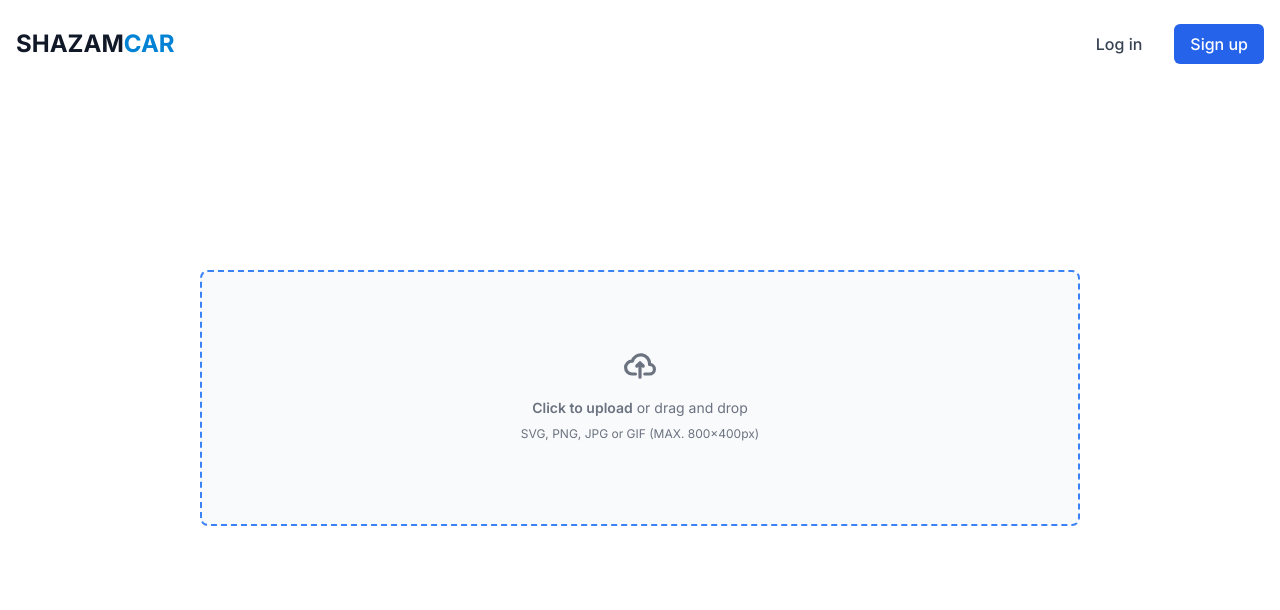
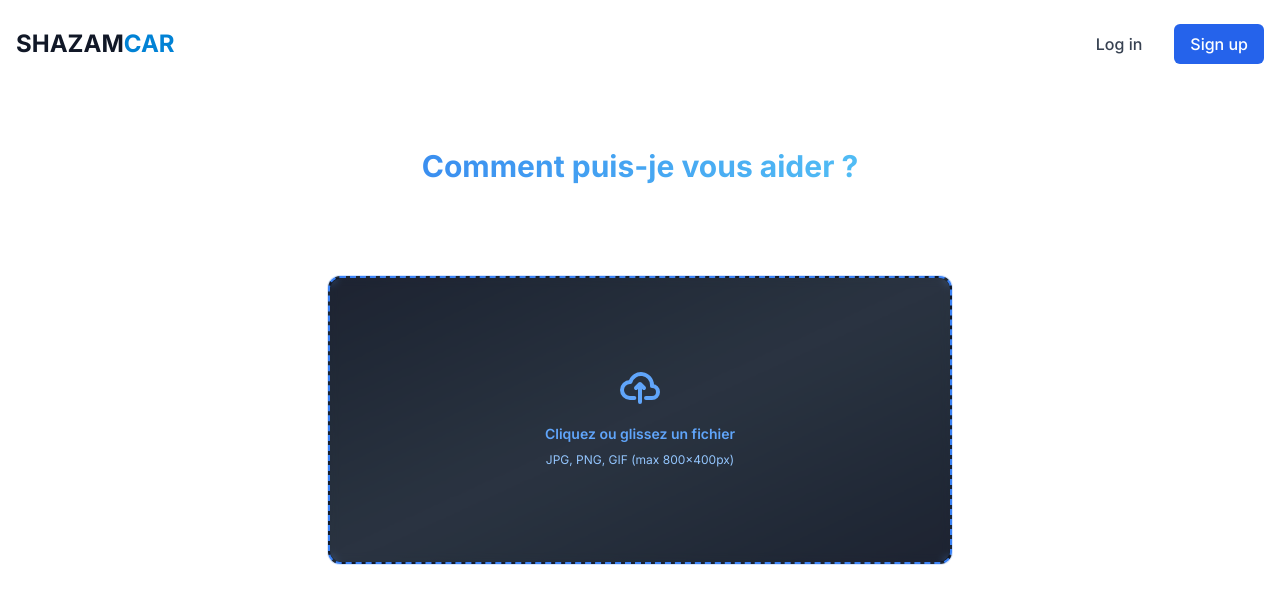
Before and after one commit to Amineo21/Pixalys, a Flask app: page /main in a window 1280 px wide. Shown: the top 610 px of the page. Run offline with Flask 3, Linux system fonts and the light colour scheme; some libraries are stand-ins or nearby versions.

Commit message:
feat: :lipstick:

```diff
--- a/app/templates/components/macros.html
+++ b/app/templates/components/macros.html
@@ -8,16 +8,30 @@
 
 {% endmacro %}
 
-{% macro card(title, content) %}
-<a href="#"
-   class="block max-w-sm mx-auto p-6 rounded-2xl border border-gray-200 bg-white shadow-md transition duration-300 hover:shadow-lg hover:bg-gray-50 dark:bg-[#0182D5] dark:border-transparent dark:hover:bg-[#0276bd]">
+{% macro card(title, content, image_url='#', button_text='Voir plus', link='#') %}
+<div class="max-w-4xl mx-auto flex flex-col md:flex-row bg-gradient-to-br from-gray-900 via-gray-800 to-gray-900
+            border border-blue-500 rounded-2xl shadow-lg overflow-hidden transition-all duration-300
+            hover:scale-[1.01] hover:shadow-blue-500/30 ring-1 ring-blue-500/10 animate-fade-in">
 
-  <h5 class="mb-3 text-2xl font-semibold tracking-tight text-gray-800 dark:text-white">
-    {{ title }}
-  </h5>
+  <!-- Image -->
+  <div class="md:w-1/2 w-full relative">
+    <img src="{{ image_url }}" alt="Image de la carte"
+         class="h-64 w-full object-cover transition-transform duration-300 hover:scale-105" />
+    <div class="absolute inset-0 bg-black/30 backdrop-blur-sm opacity-0 hover:opacity-100 transition duration-300"></div>
+  </div>
 
-  <p class="text-gray-600 dark:text-white text-base">
-    {{ content }}
-  </p>
-</a>
+  <!-- Content -->
+  <div class="md:w-1/2 w-full p-6 flex flex-col justify-center text-center md:text-left space-y-4">
+    <h3 class="text-2xl font-semibold text-white tracking-tight">{{ title }}</h3>
+    <p class="text-blue-200">{{ content }}</p>
+    <div>
+      <a href="{{ link }}"
+         class="inline-block px-5 py-2 text-sm font-medium text-white bg-blue-600
+                rounded-lg transition hover:bg-blue-500 hover:shadow-lg shadow-blue-500/30
+                ring-1 ring-blue-500/20">
+        {{ button_text }}
+      </a>
+    </div>
+  </div>
+</div>
 {% endmacro %}
--- a/app/templates/main.html
+++ b/app/templates/main.html
@@ -65,35 +65,92 @@
   </header>
 
 
-     <main class="  flex items-center flex-col  space-y-[60px]">
-
-
-<div class="download flex items-center justify-center w-full">
-    <label for="dropzone-file" class="flex flex-col items-center justify-center w-full h-64 border-2 border-blue-500 border-dashed rounded-lg cursor-pointer bg-gray-50 dark:hover:bg-blue-800 dark:bg-blue-700 hover:bg-blue-100 dark:border-gray-600 dark:hover:border-gray-500 dark:hover:bg-gray-600">
-        <div class="flex flex-col items-center justify-center pt-5 pb-6">
-            <svg class="w-8 h-8 mb-4 text-gray-500 dark:text-gray-400" aria-hidden="true" xmlns="http://www.w3.org/2000/svg" fill="none" viewBox="0 0 20 16">
-                <path stroke="currentColor" stroke-linecap="round" stroke-linejoin="round" stroke-width="2" d="M13 13h3a3 3 0 0 0 0-6h-.025A5.56 5.56 0 0 0 16 6.5 5.5 5.5 0 0 0 5.207 5.021C5.137 5.017 5.071 5 5 5a4 4 0 0 0 0 8h2.167M10 15V6m0 0L8 8m2-2 2 2"/>
-            </svg>
-            <p class="mb-2 text-sm text-gray-500 dark:text-gray-400"><span class="font-semibold">Click to upload</span> or drag and drop</p>
-            <p class="text-xs text-gray-500 dark:text-gray-400">SVG, PNG, JPG or GIF (MAX. 800x400px)</p>
-        </div>
-        <input id="dropzone-file" type="file" class="hidden" />
-    </label>
-</div>
+<h1 class="text-center text-3xl font-bold text-transparent bg-clip-text bg-gradient-to-r from-blue-600 to-cyan-300 dark:from-white dark:to-blue-200 animate-fade-in">
+  Comment puis-je vous aider&nbsp;?
+</h1>
 
 
 
 
+  <main class="flex flex-row md:flex-col items-center justify-center gap-12 px-4 py-8">
 
-   <div class="result">
+  <!-- Zone de téléchargement -->
+ <div class="w-full md:w-1/2 flex items-center justify-center">
+  <label for="dropzone-file"
+         class="relative group flex flex-col items-center justify-center w-full h-72 border-2 border-dashed rounded-xl cursor-pointer
+                bg-gradient-to-br from-gray-900 via-gray-800 to-gray-900
+                border-blue-500 hover:border-blue-400 transition-all duration-300 ease-in-out ring-1 ring-blue-500/20 hover:ring-2 hover:ring-blue-400/50 overflow-hidden">
 
-     {% from"components/macros.html" import card %}
-     {{card("titre", "nom")}}
+    <div class="absolute inset-0 rounded-xl bg-white/5 backdrop-blur-sm pointer-events-none"></div>
 
-   </div>
+    <!-- Preview Image -->
+    <img id="preview-image" class="hidden absolute inset-0 w-full h-full object-cover rounded-xl z-0 opacity-0 transition-opacity duration-300" />
 
-     </main>
+    <!-- Loading Spinner -->
+    <div id="loading-spinner" class="hidden z-10 animate-spin rounded-full h-8 w-8 border-t-2 border-b-2 border-blue-400"></div>
+
+    <!-- Content -->
+    <div id="upload-content" class="z-10 flex flex-col items-center justify-center pt-5 pb-6 text-center transition-opacity duration-300">
+      <svg class="w-10 h-10 mb-4 text-blue-400 group-hover:scale-110 transition-transform duration-300"
+           xmlns="http://www.w3.org/2000/svg" fill="none" viewBox="0 0 20 16">
+        <path stroke="currentColor" stroke-linecap="round" stroke-linejoin="round" stroke-width="2"
+              d="M13 13h3a3 3 0 0 0 0-6h-.025A5.56 5.56 0 0 0 16 6.5
+              5.5 5.5 0 0 0 5.207 5.021C5.137 5.017 5.071 5 5 5a4 4 0
+              0 0 0 8h2.167M10 15V6m0 0L8 8m2-2 2 2"/>
+      </svg>
+
+      <p class="mb-2 text-sm text-blue-200">
+        <span class="font-semibold text-blue-400">Cliquez ou glissez un fichier</span>
+      </p>
+      <p class="text-xs text-blue-300">JPG, PNG, GIF (max 800×400px)</p>
+    </div>
+
+    <input id="dropzone-file" type="file" class="hidden" accept="image/*" onchange="handleFileUpload(event)" />
+  </label>
+</div>
+
+
+  <!-- Résultat de la carte -->
+  <div class="w-full md:w-1/3">
+    {% from "components/macros.html" import card %}
+    {{ card("Titre de la carte", "Contenu de démonstration", image_url='#', link='#') }}
+  </div>
+
+</main>
+
 
 </body>
 
+<script>
+  function handleFileUpload(event) {
+    const file = event.target.files[0];
+    const preview = document.getElementById('preview-image');
+    const loading = document.getElementById('loading-spinner');
+    const content = document.getElementById('upload-content');
+
+    if (!file || !file.type.startsWith('image/')) {
+      alert("Veuillez sélectionner une image valide.");
+      return;
+    }
+
+    // Afficher loader
+    loading.classList.remove('hidden');
+    content.classList.add('opacity-30');
+
+    const reader = new FileReader();
+    reader.onload = function (e) {
+      setTimeout(() => {
+        preview.src = e.target.result;
+        preview.classList.remove('hidden');
+        preview.classList.add('opacity-100');
+        loading.classList.add('hidden');
+        content.classList.add('opacity-0');
+      }, 800); // délai simulé pour effet "chargement"
+    };
+
+    reader.readAsDataURL(file);
+  }
+</script>
+
+
 </html>
```
